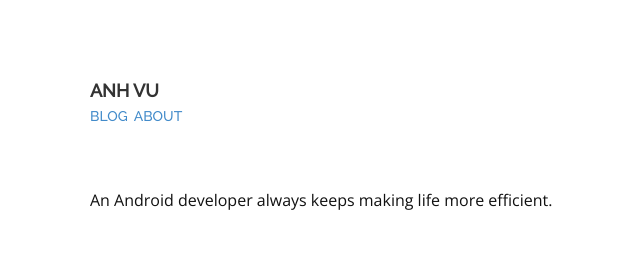
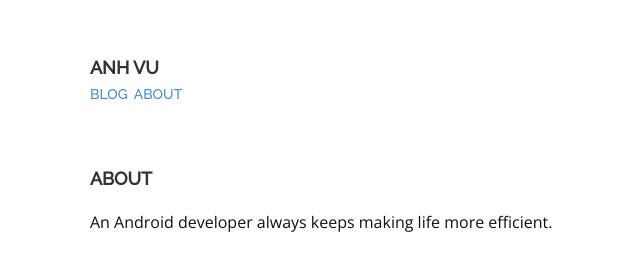
Before and after one commit to vuleanh/vuleanh.github.io, a plain HTML site: page about/index.html in a window 1280 px wide. Shown: the part 201-473 px from the top of the page, without its empty margins (221-861 px from the left). Drawn offline with nearby package versions, Linux system fonts and the light colour scheme.

Commit message:
update blog

```diff
--- a/about/index.html
+++ b/about/index.html
@@ -76,6 +76,7 @@
 <section class="main">
     <div class="container">
         <div class="content">
+            <div class="page-heading">about</div>
             <div class="markdown">
                 <p>An Android developer always keeps making life more efficient.</p>
             </div>
```
